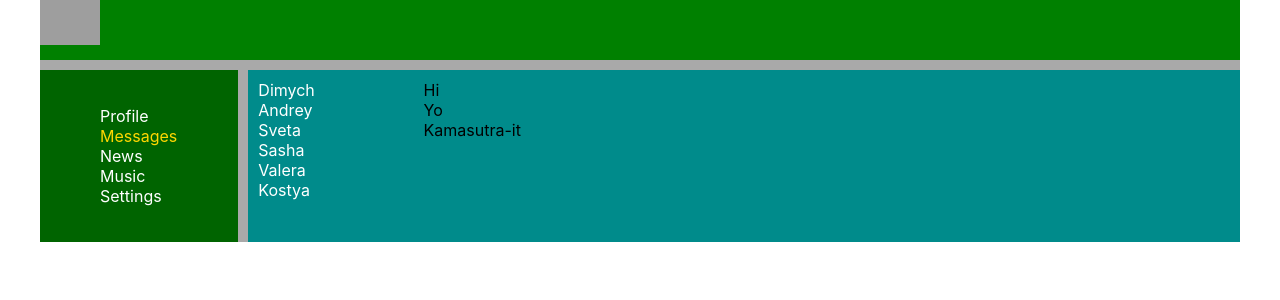
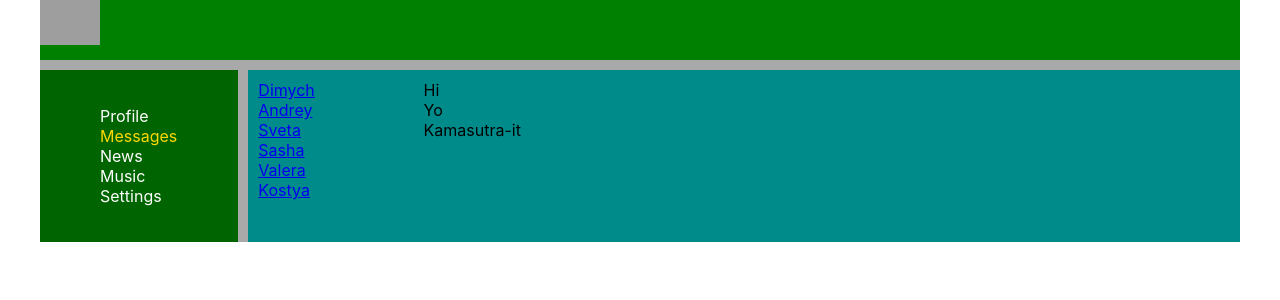
Before and after one commit to Anton-Gadiyatov/react-sj, a React (Create React App) app: page /dialogs in a window 1280 px wide. Shown: the top 300 px of the page. Built offline with nearby package versions, Linux system fonts and the light colour scheme; grey boxes are pictures that could not be loaded.

Commit message:
feat: add DialogItem component

```diff
--- /dev/null
+++ b/src/components/Dialogs/DialogItem/DialogItem.js
@@ -0,0 +1,16 @@
+import React from "react";
+import { NavLink } from "react-router-dom";
+import styles from "./DialogItem.modules.css"
+
+const DialogItem = (props) => {
+  let path = "/dialogs/" + props.id;
+  return (
+  <div className={styles.dialog}>
+    <NavLink to={path} activeClassName={styles.active}>
+      {props.name}
+    </NavLink>
+  </div>
+  )
+}
+
+export default DialogItem;
--- /dev/null
+++ b/src/components/Dialogs/DialogItem/DialogItem.modules.css
@@ -0,0 +1,7 @@
+.active {
+  color: gold;
+}
+.dialog a {
+  text-decoration: none;
+  color: white;
+}
--- a/src/components/Dialogs/Dialogs.js
+++ b/src/components/Dialogs/Dialogs.js
@@ -1,29 +1,18 @@
 import React from "react";
 import { NavLink } from "react-router-dom";
+import DialogItem from "./DialogItem/DialogItem";
 import styles from "./Dialogs.module.css";
 
 const Dialogs = () => {
   return (
     <div className={styles.dialogs}>
       <div className={styles.dialogItems}>
-        <div className={styles.dialog}>
-          <NavLink to="/dialogs/1" activeClassName={styles.active}> Dimych</NavLink>
-        </div>
-        <div className={styles.dialog}>
-          <NavLink to="/dialogs/2" activeClassName={styles.active}> Andrey</NavLink>
-        </div>
-        <div className={styles.dialog}>
-          <NavLink to="/dialogs/3" activeClassName={styles.active} > Sveta</NavLink>
-        </div>
-        <div className={styles.dialog}>
-          <NavLink to="/dialogs/4" activeClassName={styles.active}> Sasha</NavLink>
-        </div>
-        <div className={styles.dialog}>
-          <NavLink to="/dialogs/5" activeClassName={styles.active}> Valera</NavLink>
-        </div>
-        <div className={styles.dialog}>
-          <NavLink to="/dialogs/6" activeClassName={styles.active}> Kostya</NavLink>
-        </div>
+        <DialogItem name="Dimych" id="1" />
+        <DialogItem name="Andrey" id="2" />
+        <DialogItem name="Sveta" id="3" />
+        <DialogItem name="Sasha" id="4" />
+        <DialogItem name="Valera" id="5" />
+        <DialogItem name="Kostya" id="6" />
       </div>
       <div className={styles.messages}>
         <div className={styles.message}>Hi</div>
--- a/src/components/Dialogs/Dialogs.module.css
+++ b/src/components/Dialogs/Dialogs.module.css
@@ -7,15 +7,6 @@
   padding: 10px;
 }
 
-.dialog a {
-  text-decoration: none;
-  color: white;
-}
-
-.dialogItems .active {
-  color: gold;
-}
-
 .messages {
   padding: 10px;
 }
```
